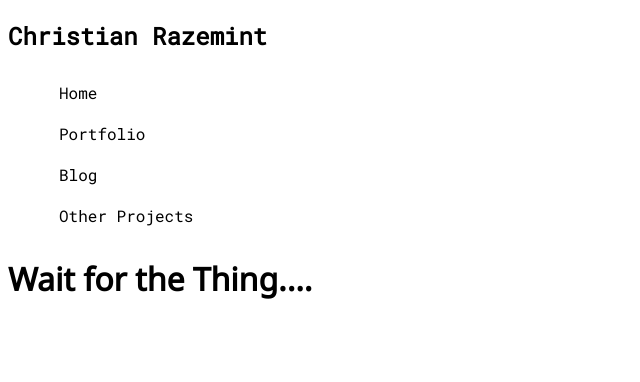
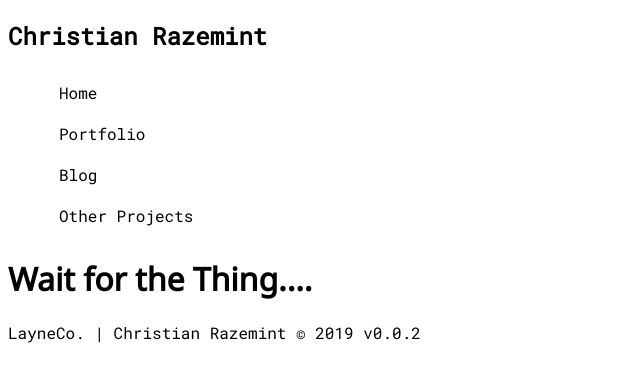
Before and after one commit to razemint/razemint, a Jekyll site: the page built from index.html, in a window 1280 px wide. Shown: the top 382 px of the page, without its empty margins (0-640 px from the left). Built offline with Jekyll 4.4.1, drawn with Linux system fonts in a browser that asks for light colours; part of the change alters nothing that is shown.

Commit message:
added extras

```diff
--- a/_includes/nav.html
+++ b/_includes/nav.html
@@ -2,7 +2,7 @@
      <h1>Christian Razemint</h1>
 
      <ul>
-          <li><a>Home</a></li>
+          <li><a href="./index.html">Home</a></li>
           <li><a>Portfolio</a></li>
           <li><a>Blog</a></li>
           <li class="other-projects">
--- a/_layouts/default.html
+++ b/_layouts/default.html
@@ -22,6 +22,8 @@
           {% include nav.html %}
      </header>
      {{ content }}
+
+     <footer>LayneCo. | Christian Razemint &copy; 2019 v0.0.2</footer>
 </body>
 
 </html>
```
